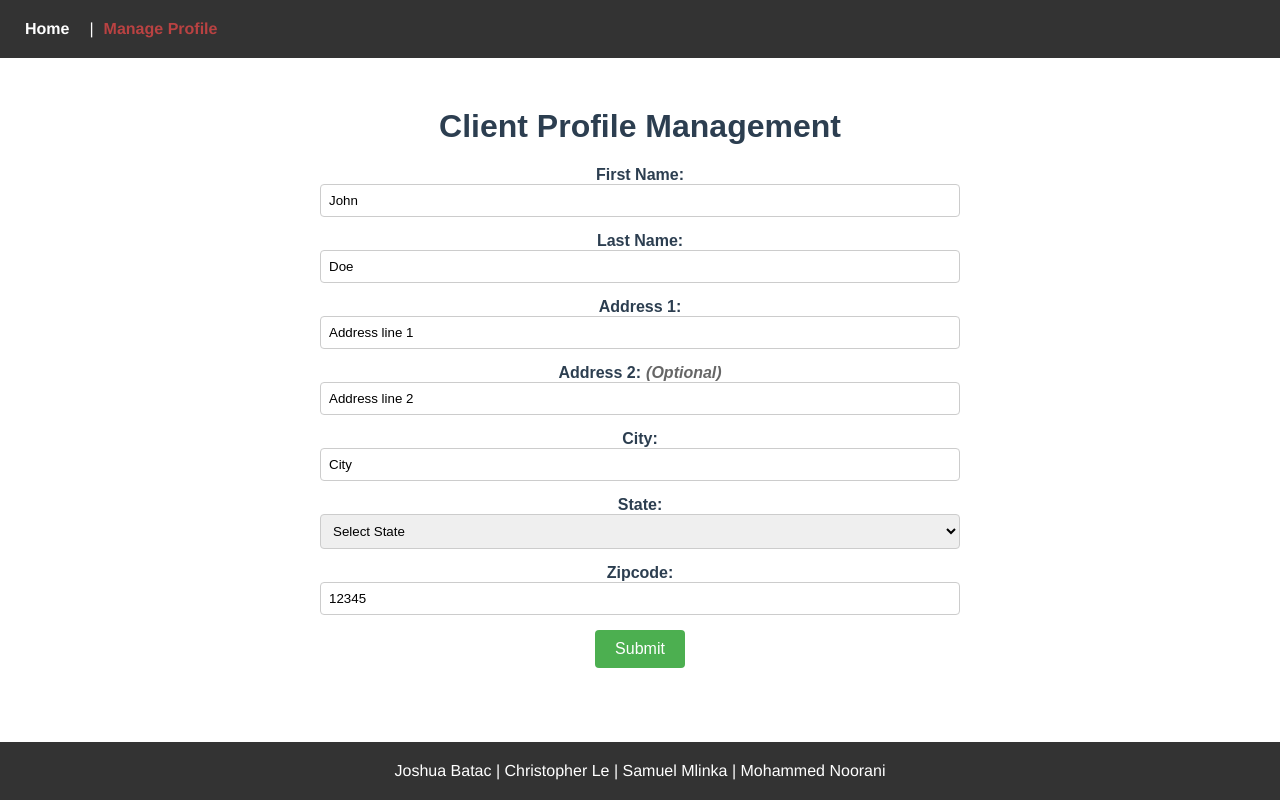
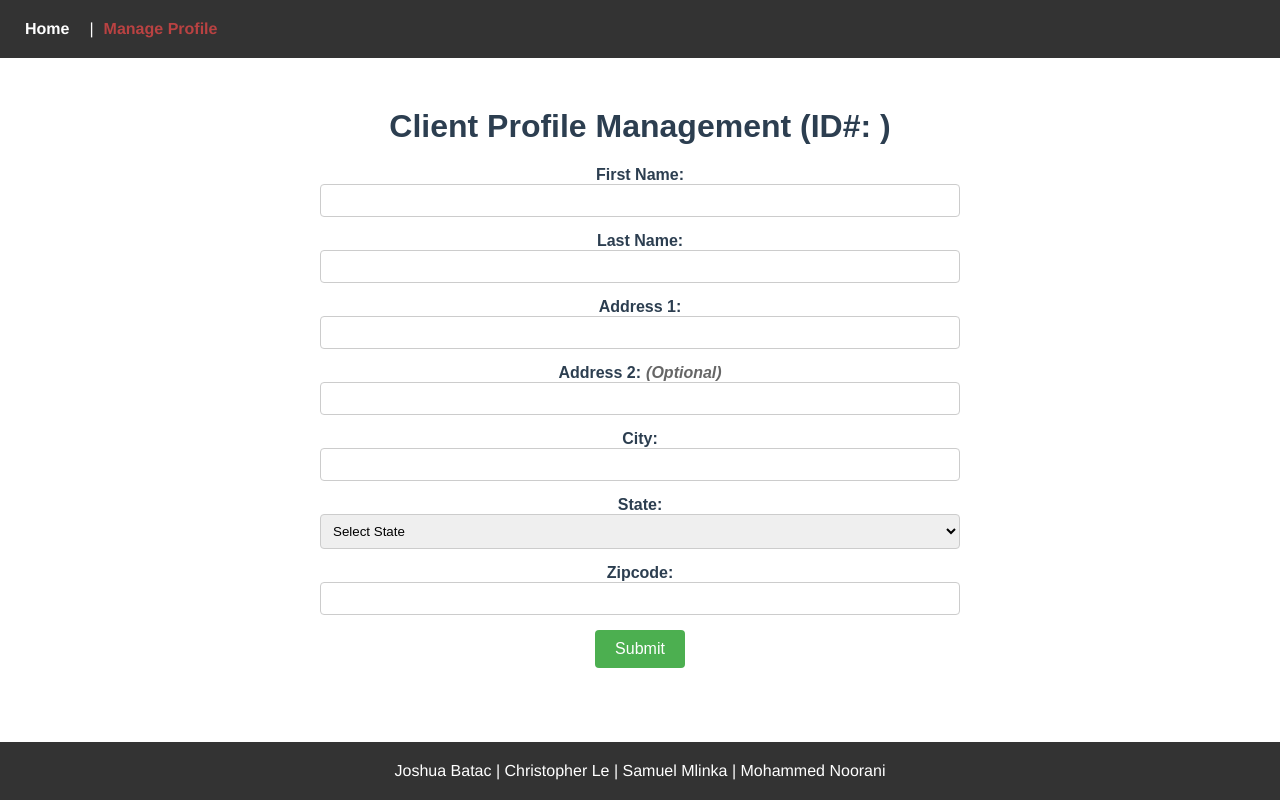
Before and after one commit to shuaba7/COSC4353_team5, a Vue app in the folder frontend/: page /ProfileManagment in a window 1280 px wide. Built offline with nearby package versions, Linux system fonts and the light colour scheme; no server answers.

Commit message:
Profile Managment frontend and backend functional Vue/Node

```diff
--- a/frontend/package.json
+++ b/frontend/package.json
@@ -8,6 +8,7 @@
     "lint": "vue-cli-service lint"
   },
   "dependencies": {
+    "axios": "^1.6.8",
     "core-js": "^3.8.3",
     "vue": "^3.2.13",
     "vue-router": "^4.3.0"
--- a/frontend/src/views/ProfileManagment.vue
+++ b/frontend/src/views/ProfileManagment.vue
@@ -7,35 +7,32 @@
     <title>Client Profile Management</title>
 </head>
 <body>
-
-
-
-    <h1>Client Profile Management</h1>
+ <h1>Client Profile Management  (ID#: {{ this.formData.userId }})</h1>
     <form id="profileForm">
         <div>
             <label for="firstName">First Name:</label>
-            <input type="text" id="firstName" name="firstName" maxlength="50" required value="John">
+            <input type="text" id="firstName" name="firstName" maxlength="50" required v-model="this.formData.firstName" >
         </div>
         <div>
             <label for="lastName">Last Name:</label>
-            <input type="text" id="lastName" name="lastName" maxlength="50" required value="Doe">
+            <input type="text" id="lastName" name="lastName" maxlength="50" required v-model="this.formData.lastName">
         </div>
         <div>
             <label for="address1">Address 1:</label>
-            <input type="text" id="address1" name="address1" maxlength="100" required value="Address line 1">
+            <input type="text" id="address1" name="address1" maxlength="100" required v-model="this.formData.address1">
         </div>
         <div>
             <label for="address2">Address 2:<span class="note">(Optional)</span> </label>
-            <input type="text" id="address2" name="address2" maxlength="100" value="Address line 2">
+            <input type="text" id="address2" name="address2" maxlength="100" v-model="this.formData.address2">
 
         </div>
         <div>
             <label for="city">City:</label>
-            <input type="text" id="city" name="city" maxlength="100" required value="City">
+            <input type="text" id="city" name="city" maxlength="100" required v-model="this.formData.city">
         </div>
         <div>
             <label for="state">State:</label>
-            <select id="state" name="state" required>
+            <select id="state" name="state" required v-model="this.formData.state">
                 <option value="">Select State</option>
                 <option value="AL">Alabama</option>
                 <option value="AK">Alaska</option>
@@ -92,10 +89,10 @@
         </div>
         <div>
             <label for="zipcode">Zipcode:</label>
-            <input type="text" id="zipcode" name="zipcode" pattern="\d*" minlength="5" maxlength="9" title="Please enter only numbers" required value="12345">
+            <input type="text" id="zipcode" name="zipcode" pattern="\d*" minlength="5" maxlength="9" title="Please enter only numbers" required v-model="this.formData.zipcode">
         </div>
         <div>
-            <input type="submit" value="Submit">
+            <input type="submit" value="Submit" @click="submitForm">
         </div>
     </form>
 </body>
@@ -109,15 +106,53 @@
 </template>
 
 <script>
+import axios from 'axios';
+
 export default {
-  name: 'HelloWorld',
-  props: {
-    msg: String
+  data() {
+    return {
+      formData: {
+        userId: '',
+        firstName: '',
+        lastName: '',
+        address1: '',
+        address2: '',
+        city: '',
+        state: '',
+        zipcode: ''
+        // Add other form fields here
+      },
+      userId: 1 // TESTING ID
+    };
+  },
+  created() {
+    // Fetch user information when the component is created
+    this.fetchUserInformation(this.userId);
+  },
+  methods: {
+    async fetchUserInformation() {
+      try {
+        const response = await axios.get(`http://localhost:3000/user-information/${this.userId}`); //LOCALHOSTING BACKEND
+        this.formData = response.data;
+        console.log(this.formData)
+      } catch (error) {
+        console.error('Error fetching user information:', error);
+      }
+    },
+    async submitForm() {
+      try {
+        // Make a PUT request to update the user information
+        console.log( "Sending", this.formData.firstName)
+        await axios.put(`http://localhost:3000/update-user-information/${this.userId}`, this.formData);
+        console.log('User information updated successfully!');
+      } catch (error) {
+        console.error('Error updating user information:', error);
+      }
+    }
   }
 }
 </script>
 
-<!-- Add "scoped" attribute to limit CSS to this component only -->
 <style scoped>
 
 
```
Also changed, not shown: 1 other file (tests, documents, lock files or other folders).
